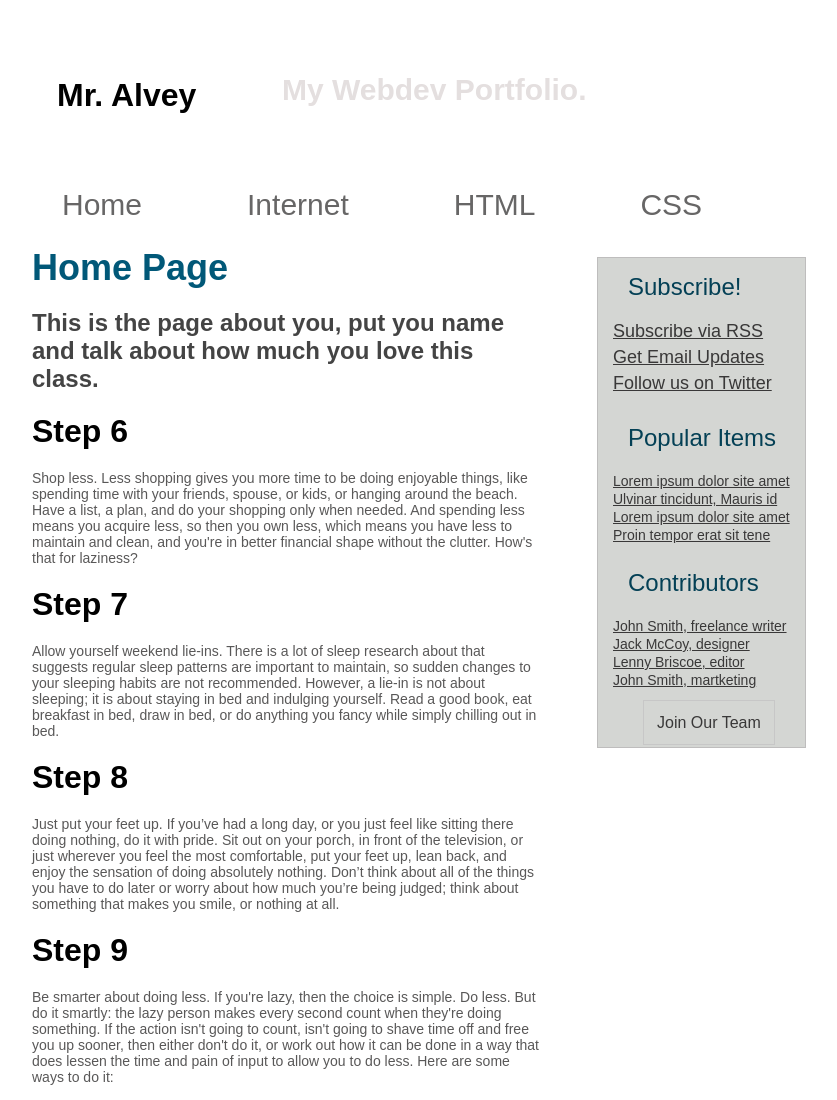
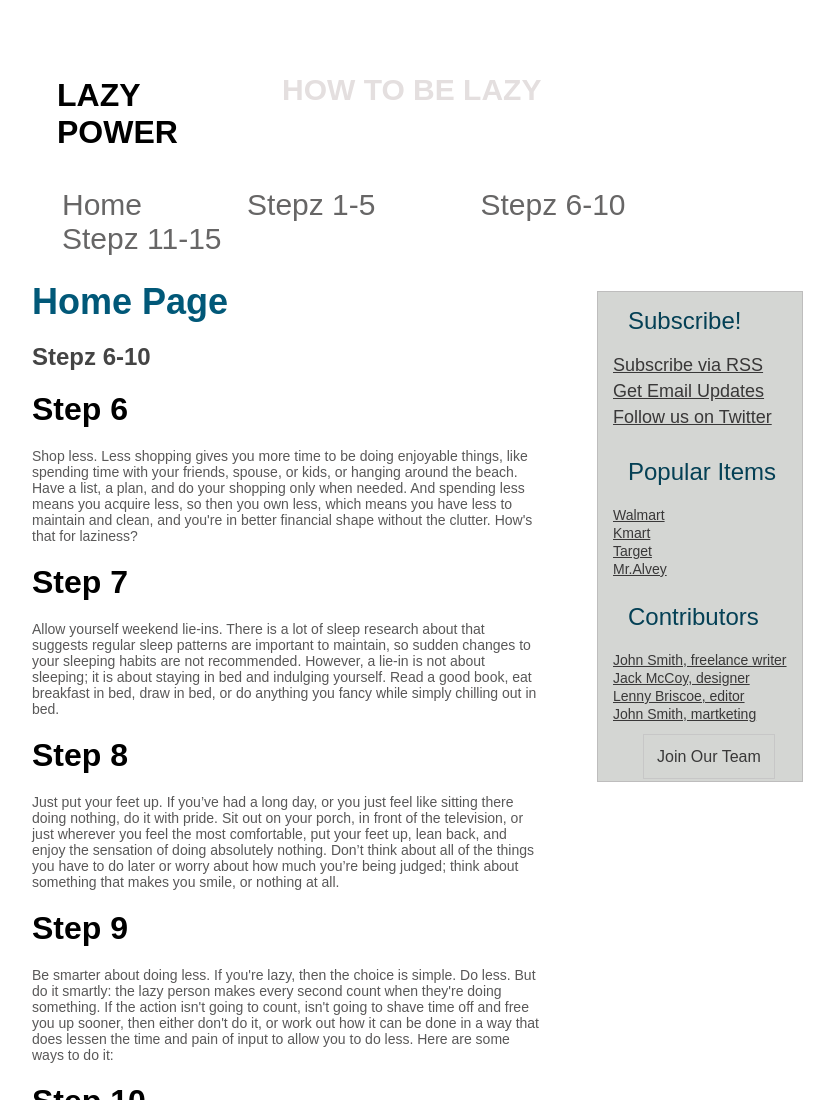
Before and after one commit to dippydoda7/How-to-be-lazy-website, a plain HTML site: page steps6-10.html in a window 1280 px wide. Shown: the top 1100 px of the page, without its empty margins (208-1045 px from the left). Drawn offline with Linux system fonts and the light colour scheme.

Commit message:
webstie changes

```diff
--- a/steps6-10.html
+++ b/steps6-10.html
@@ -1,7 +1,7 @@
 <!DOCTYPE html>
 <html>
 	<head>
-		<title>Mr. Alvey's site</title>
+		<title>How to be lazy: steps 6-10</title>
 		<link href="main_style.css" rel="stylesheet" type="text/css" media="screen" />
 	</head>
 	<body>
@@ -9,23 +9,23 @@
 			<div class="container">
 				<div id="header">
 					<div id="logo">
-						<h1>Mr. Alvey</h1>
+						<h1>LAZY POWER</h1>
 					</div> <!-- end logo -->
 					<div id="tagline">
-						<h3>My Webdev Portfolio.</h3>
+						<h3>HOW TO BE LAZY</h3>
 					</div> <!-- end tagline -->
 					<div style="clear:both"></div>
 					<ul id="menu">
 						<li><a href="index.html">Home</a></li>
-						<li><a href="internet.html">Internet</a></li>
-						<li><a href="htmlpage.html">HTML</a></li>
-						<li><a href="csspage.html">CSS</a></li>
+						<li><a href="steps1-5.html">Stepz 1-5</a></li>
+						<li><a href="steps6-10.html">Stepz 6-10</a></li>
+						<li><a href="steps11-15.html">Stepz 11-15</a></li>
 					</ul>
 					<div style="clear:both"></div>
 				</div> <!-- end header -->
 				<div id="content">
 					<h2>Home Page</h2>
-        			<h3>This is the page about you, put you name and talk about how much you love this class.</h3>
+        			<h3>Stepz 6-10</h3>
         				<h1>Step 6</h1>
 
         			 <p>Shop less. Less shopping gives you more time to be doing enjoyable things, like spending time with your friends, spouse, or kids, or hanging around the beach. Have a list, a plan, and do your shopping only when needed. And spending less means you acquire less, so then you own less, which means you have less to maintain and clean, and you're in better financial shape without the clutter. How's that for laziness?<p>
@@ -50,11 +50,11 @@
 					</div>
 					<div id="popular">
 						<h3>Popular Items</h3>
-						<ul>
-							<li><a href="#">Lorem ipsum dolor site amet</a></li>
-							<li><a href="#">Ulvinar tincidunt, Mauris id</a></li>
-							<li><a href="#">Lorem ipsum dolor site amet</a></li>
-							<li><a href="#">Proin tempor erat sit tene</a></li>
+												<ul>
+							<li><a href="walmart.com">Walmart</a></li>
+							<li><a href="kmart.com">Kmart</a></li>
+							<li><a href="Target.com">Target</a></li>
+							<li><a href="http://alveyworld.pineview.org/">Mr.Alvey</a></li>
 						</ul>
 					</div>
 					<div id="contributors">
```
Also changed, not shown: index.html (+5 -5 lines), steps1-5.html (+11 -11 lines).
